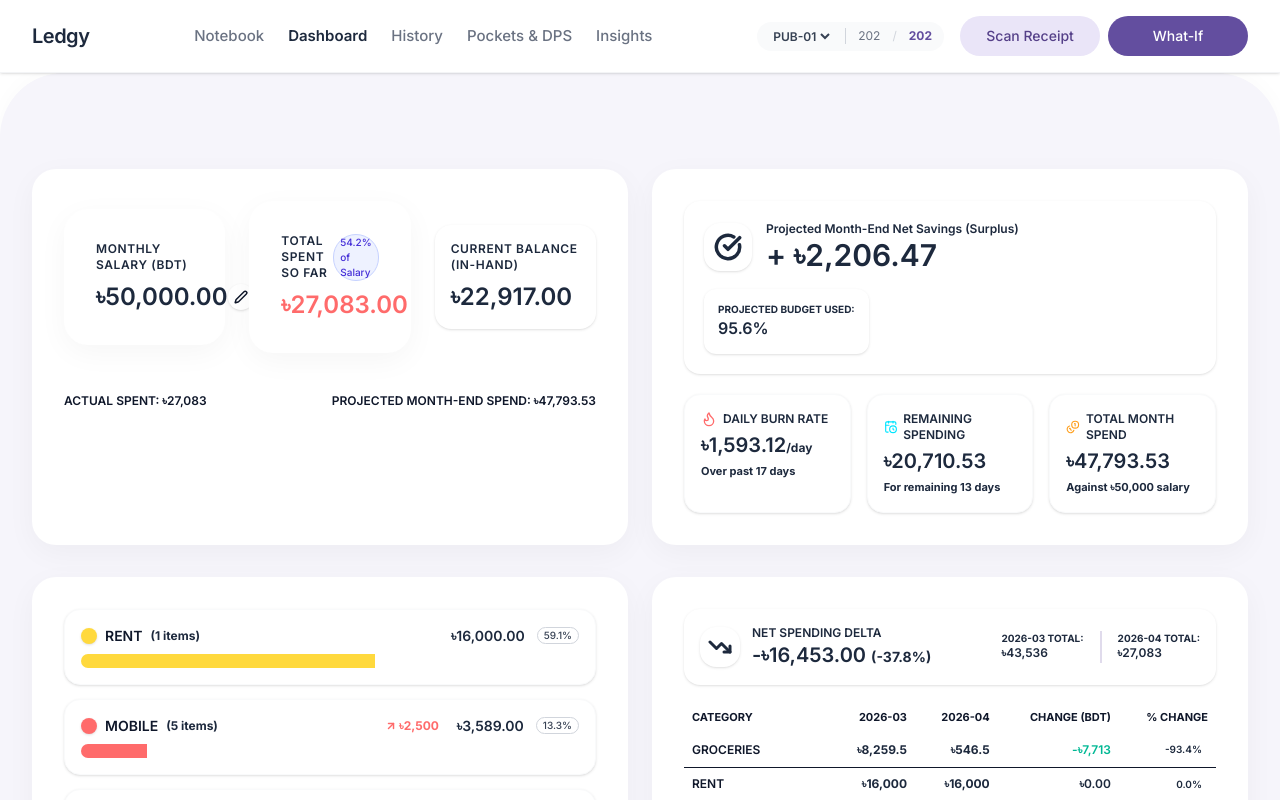
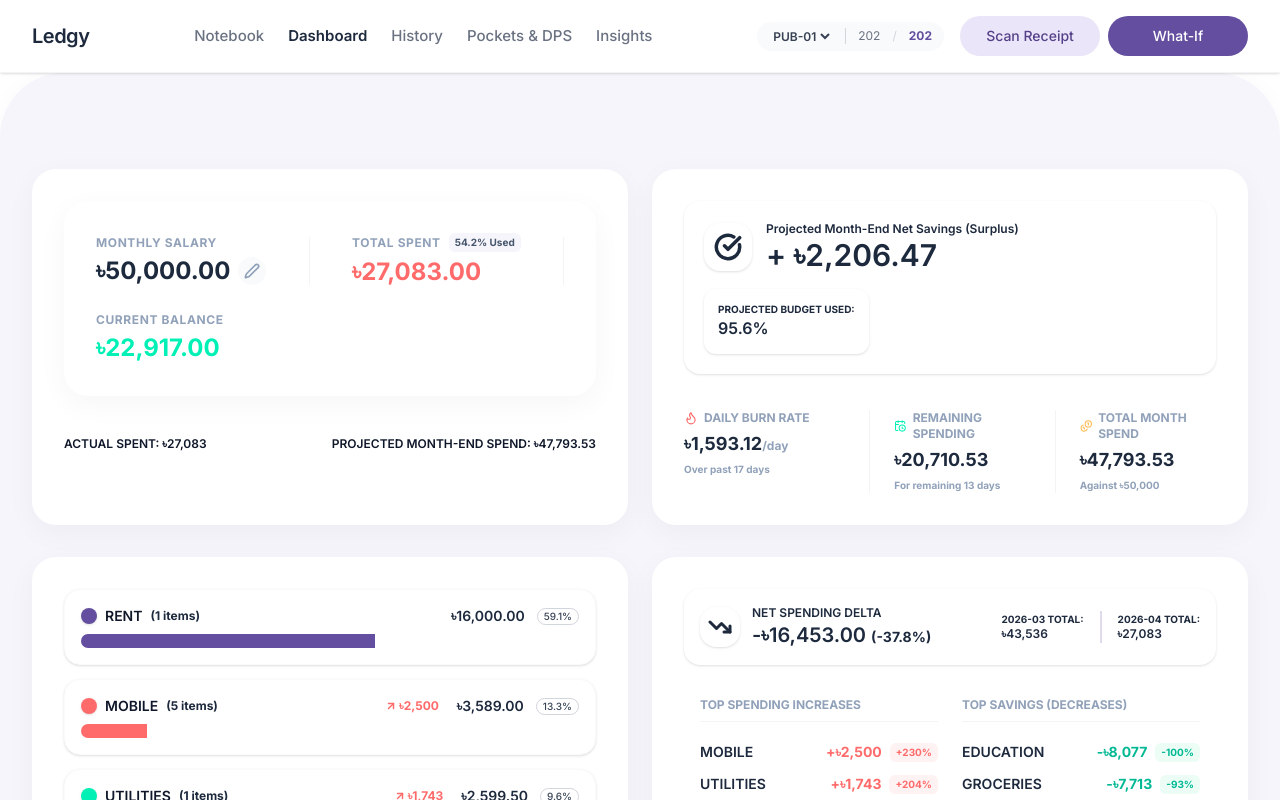
Before and after one commit to bikramroyutsa/lsh26-t061-p12, a Next.js app: page / in a window 1280 px wide. Both pictures are taken after a click on the button "Dashboard". Shown: the top 800 px of the page. Built offline with nearby package versions, Linux system fonts and the light colour scheme.

Commit message:
Fixed Dashboard

```diff
--- a/src/components/dashboard/CategoryBreakdown.tsx
+++ b/src/components/dashboard/CategoryBreakdown.tsx
@@ -38,8 +38,34 @@ export const CategoryBreakdown: React.FC = () => {
     })
     .sort((a, b) => b.total - a.total);
 
+  // Limit to top 5, rest goes to "Other"
+  let finalCategories = [...sortedCategories];
+  if (sortedCategories.length > 6) {
+    const top5 = sortedCategories.slice(0, 5);
+    const others = sortedCategories.slice(5);
+
+    const otherTotal = others.reduce((s, c) => s + c.total, 0);
+    const otherCount = others.reduce((s, c) => s + c.count, 0);
+    const otherPercentage = others.reduce((s, c) => s + c.percentage, 0);
+    const otherDeltaBdt = others.reduce((s, c) => s + c.delta_bdt, 0);
+    const otherDeltaPercentage = 0; // Weighted average is complex, so we leave it at 0 for simplicity
+
+    finalCategories = [
+      ...top5,
+      {
+        category: "Other",
+        total: roundHalfUp(otherTotal, 2),
+        count: otherCount,
+        percentage: roundHalfUp(otherPercentage, 1),
+        delta_bdt: roundHalfUp(otherDeltaBdt, 2),
+        delta_percentage: 0,
+      }
+    ];
+  }
+
   const getCategoryColor = (index: number) => {
-    const colors = ["#FFD93D", "#FF6B6B", "#00F0B5", "#C4B5FD", "#00E5FF", "#FF9F1C", "#FF70A6"];
+    // Soft SaaS and material pastels
+    const colors = ["#634E9F", "#FF6B6B", "#00F0B5", "#A093D6", "#FFB84C", "#B2B2B2"];
     return colors[index % colors.length];
   };
 
@@ -60,13 +86,13 @@ export const CategoryBreakdown: React.FC = () => {
       }
       headerBg="muted"
     >
-      {sortedCategories.length === 0 ? (
+      {finalCategories.length === 0 ? (
         <div className="text-center py-8 font-bold text-slate-800">
           No expenses recorded for {selectedMonth}.
         </div>
       ) : (
         <div className="flex flex-col gap-3.5">
-          {sortedCategories.map((item, idx) => {
+          {finalCategories.map((item, idx) => {
             const barBg = getCategoryColor(idx);
             return (
               <div
--- a/src/components/dashboard/MonthlyComparison.tsx
+++ b/src/components/dashboard/MonthlyComparison.tsx
@@ -84,57 +84,65 @@ export const MonthlyComparison: React.FC = () => {
         </div>
       </div>
 
-      {/* Category Level MoM Table */}
-      <div className="overflow-x-auto">
-        <table className="w-full text-left border-collapse">
-          <thead>
-            <tr className="border-gray-200 bg-white text-[11px] font-semibold uppercase">
-              <th className="py-2 px-2">Category</th>
-              <th className="py-2 px-2 text-right">{momComparison.last_month}</th>
-              <th className="py-2 px-2 text-right">{momComparison.this_month}</th>
-              <th className="py-2 px-2 text-right">Change (BDT)</th>
-              <th className="py-2 px-2 text-right">% Change</th>
-            </tr>
-          </thead>
-          <tbody className="divide-y border-gray-200">
-            {momComparison.category_changes.map((item) => {
-              const increased = item.delta_bdt > 0;
-              const isZero = item.delta_bdt === 0;
+      {/* Top Movers list */}
+      <div className="grid grid-cols-1 sm:grid-cols-2 gap-6 p-4">
+        {/* Top Increases */}
+        <div className="flex flex-col gap-3">
+          <div className="text-xs font-bold uppercase text-slate-400 mb-2 border-b border-gray-100 pb-2">
+            Top Spending Increases
+          </div>
+          {momComparison.category_changes
+            .filter((c) => c.delta_bdt > 0)
+            .sort((a, b) => b.delta_bdt - a.delta_bdt)
+            .slice(0, 3)
+            .map((item) => (
+              <div key={item.category} className="flex items-center justify-between">
+                <span className="text-sm font-semibold text-slate-800 uppercase">
+                  {item.category}
+                </span>
+                <div className="flex items-center gap-2">
+                  <span className="text-sm font-bold text-[#FF6B6B]">
+                    +৳{Math.abs(item.delta_bdt).toLocaleString("en-IN")}
+                  </span>
+                  <span className="text-[10px] font-bold bg-red-50 text-[#FF6B6B] px-1.5 py-0.5 rounded-md">
+                    +{item.delta_percentage.toFixed(0)}%
+                  </span>
+                </div>
+              </div>
+            ))}
+          {momComparison.category_changes.filter((c) => c.delta_bdt > 0).length === 0 && (
+            <span className="text-sm text-slate-400 font-medium">No increases this month.</span>
+          )}
+        </div>
 
-              return (
-                <tr key={item.category} className="hover:bg-gray-50 text-xs font-bold">
-                  <td className="py-2 px-2 font-semibold uppercase">{item.category}</td>
-                  <td className="py-2 px-2 text-right text-slate-800">
-                    ৳{item.last_bdt.toLocaleString("en-IN")}
-                  </td>
-                  <td className="py-2 px-2 text-right text-slate-800">
-                    ৳{item.this_bdt.toLocaleString("en-IN")}
-                  </td>
-                  <td
-                    className={`py-2 px-2 text-right font-semibold ${
-                      isZero ? "text-slate-800" : increased ? "text-[#FF6B6B]" : "text-[#00B894]"
-                    }`}
-                  >
-                    {isZero ? "৳0.00" : `${increased ? "+" : "-"}৳${Math.abs(item.delta_bdt).toLocaleString("en-IN")}`}
-                  </td>
-                  <td className="py-2 px-2 text-right">
-                    <span
-                      className={`inline-block px-1.5 py-0.5 border-none text-[10px] font-semibold ${
-                        isZero
-                          ? "bg-white text-slate-800"
-                          : increased
-                          ? "bg-white text-[#FF6B6B]"
-                          : "bg-white text-slate-800"
-                      }`}
-                    >
-                      {isZero ? "0.0%" : `${increased ? "+" : ""}${item.delta_percentage.toFixed(1)}%`}
-                    </span>
-                  </td>
-                </tr>
-              );
-            })}
-          </tbody>
-        </table>
+        {/* Top Decreases */}
+        <div className="flex flex-col gap-3">
+          <div className="text-xs font-bold uppercase text-slate-400 mb-2 border-b border-gray-100 pb-2">
+            Top Savings (Decreases)
+          </div>
+          {momComparison.category_changes
+            .filter((c) => c.delta_bdt < 0)
+            .sort((a, b) => a.delta_bdt - b.delta_bdt) // sort ascending so largest negative is first
+            .slice(0, 3)
+            .map((item) => (
+              <div key={item.category} className="flex items-center justify-between">
+                <span className="text-sm font-semibold text-slate-800 uppercase">
+                  {item.category}
+                </span>
+                <div className="flex items-center gap-2">
+                  <span className="text-sm font-bold text-[#00B894]">
+                    -৳{Math.abs(item.delta_bdt).toLocaleString("en-IN")}
+                  </span>
+                  <span className="text-[10px] font-bold bg-emerald-50 text-[#00B894] px-1.5 py-0.5 rounded-md">
+                    {item.delta_percentage.toFixed(0)}%
+                  </span>
+                </div>
+              </div>
+            ))}
+          {momComparison.category_changes.filter((c) => c.delta_bdt < 0).length === 0 && (
+            <span className="text-sm text-slate-400 font-medium">No decreases this month.</span>
+          )}
+        </div>
       </div>
     </Card>
   );
--- a/src/components/dashboard/SalaryOverview.tsx
+++ b/src/components/dashboard/SalaryOverview.tsx
@@ -41,11 +41,11 @@ export const SalaryOverview: React.FC = () => {
       }
       headerBg="secondary"
     >
-      <div className="grid grid-cols-1 md:grid-cols-3 gap-6 items-center">
+      <div className="flex flex-wrap items-center justify-center sm:justify-between gap-6 p-6 sm:p-8 bg-white rounded-3xl shadow-[0_8px_30px_rgb(0,0,0,0.04)]">
         {/* 1. Salary Field */}
-        <div className="bg-white rounded-3xl shadow-[0_8px_30px_rgb(0,0,0,0.04)] p-6 sm:p-8 flex flex-col gap-2">
-          <span className="text-xs font-semibold uppercase text-slate-800 tracking-wider">
-            Monthly Salary (BDT)
+        <div className="flex flex-col gap-1 w-full xl:w-auto min-w-[140px]">
+          <span className="text-xs font-bold uppercase text-slate-400 tracking-wider">
+            Monthly Salary
           </span>
           {isEditingSalary ? (
             <div className="flex items-center gap-2">
@@ -53,7 +53,7 @@ export const SalaryOverview: React.FC = () => {
                 type="number"
                 value={tempSalary}
                 onChange={(e) => setTempSalary(e.target.value)}
-                className="w-full font-semibold text-xl rounded-2xl px-2 py-1 bg-white outline-none"
+                className="w-28 font-bold text-xl rounded-xl px-3 py-1 bg-[#F6F5FB] outline-none"
                 autoFocus
               />
               <Button size="sm" variant="primary" onClick={handleSaveSalary}>
@@ -61,8 +61,8 @@ export const SalaryOverview: React.FC = () => {
               </Button>
             </div>
           ) : (
-            <div className="flex items-center justify-between">
-              <span className="text-2xl font-semibold text-slate-800">
+            <div className="flex items-center gap-2">
+              <span className="text-2xl font-bold text-slate-800">
                 ৳{salary.toLocaleString("en-IN", { minimumFractionDigits: 2 })}
               </span>
               <button
@@ -70,42 +70,42 @@ export const SalaryOverview: React.FC = () => {
                   setTempSalary(salary.toString());
                   setIsEditingSalary(true);
                 }}
-                className="p-1.5 rounded-2xl bg-white hover:bg-white shadow-sm active:translate-x-0.5 active:translate-y-0.5 transition-all"
+                className="p-1.5 rounded-full bg-slate-50 hover:bg-slate-100 transition-colors shrink-0"
                 title="Edit Salary"
               >
-                <Edit2 className="w-3.5 h-3.5 stroke-[2.5px]" />
+                <Edit2 className="w-4 h-4 stroke-[2.5px] text-slate-400" />
               </button>
             </div>
           )}
         </div>
 
+        <div className="hidden xl:block w-[1px] h-12 bg-gray-100"></div>
+
         {/* 2. Total Spent So Far */}
-        <div className="bg-white rounded-3xl shadow-[0_8px_30px_rgb(0,0,0,0.04)] p-6 sm:p-8 flex flex-col gap-2">
-          <div className="flex items-center justify-between">
-            <span className="text-xs font-semibold uppercase text-slate-800 tracking-wider">
-              Total Spent So Far
+        <div className="flex flex-col gap-1 w-full xl:w-auto min-w-[140px]">
+          <div className="flex items-center gap-2">
+            <span className="text-xs font-bold uppercase text-slate-400 tracking-wider">
+              Total Spent
             </span>
-            <Badge variant="primary" size="sm">
-              {spentPercent.toFixed(1)}% of Salary
-            </Badge>
+            <span className="text-[10px] font-bold bg-[#F6F5FB] text-slate-600 px-1.5 py-0.5 rounded-md whitespace-nowrap">
+              {spentPercent.toFixed(1)}% Used
+            </span>
           </div>
-          <span className="text-2xl font-semibold text-[#FF6B6B]">
+          <span className="text-2xl font-bold text-[#FF6B6B]">
             ৳{forecast.current_spent_bdt.toLocaleString("en-IN", { minimumFractionDigits: 2 })}
           </span>
         </div>
 
+        <div className="hidden xl:block w-[1px] h-12 bg-gray-100"></div>
+
         {/* 3. Current In-Hand Balance */}
-        <div
-          className={`rounded-2xl p-4 shadow-sm flex flex-col gap-2 ${
-            netBalance >= 0 ? "bg-white" : "bg-white"
-          }`}
-        >
-          <span className="text-xs font-semibold uppercase text-slate-800 tracking-wider">
-            Current Balance (In-Hand)
+        <div className="flex flex-col gap-1 w-full xl:w-auto min-w-[140px]">
+          <span className="text-xs font-bold uppercase text-slate-400 tracking-wider">
+            Current Balance
           </span>
           <span
-            className={`text-2xl font-semibold ${
-              netBalance >= 0 ? "text-slate-800" : "text-[#FF6B6B]"
+            className={`text-2xl font-bold ${
+              netBalance >= 0 ? "text-[#00F0B5]" : "text-[#FF6B6B]"
             }`}
           >
             ৳{netBalance.toLocaleString("en-IN", { minimumFractionDigits: 2 })}
--- a/src/components/forecast/ForecastCard.tsx
+++ b/src/components/forecast/ForecastCard.tsx
@@ -71,47 +71,47 @@ export const ForecastCard: React.FC = () => {
       </div>
 
       {/* Forecast Metric Grid */}
-      <div className="grid grid-cols-1 sm:grid-cols-3 gap-4">
+      <div className="grid grid-cols-1 sm:grid-cols-3 gap-6 pt-4">
         {/* Daily Burn Rate */}
-        <div className="bg-white rounded-2xl shadow-sm p-4 border border-gray-50 flex flex-col gap-1">
-          <div className="flex items-center gap-1.5 text-xs font-semibold uppercase text-slate-800">
-            <Flame className="w-4 h-4 text-[#FF6B6B]" />
+        <div className="flex flex-col gap-1">
+          <div className="flex items-center gap-1.5 text-xs font-bold uppercase text-slate-400">
+            <Flame className="w-3.5 h-3.5 text-[#FF6B6B]" />
             <span>Daily Burn Rate</span>
           </div>
-          <span className="text-xl font-semibold text-slate-800">
+          <span className="text-lg font-bold text-slate-800">
             ৳{forecast.daily_burn_rate_bdt.toLocaleString("en-IN", { minimumFractionDigits: 2 })}
-            <span className="text-xs font-bold text-slate-800">/day</span>
+            <span className="text-xs font-bold text-slate-400">/day</span>
           </span>
-          <span className="text-[11px] font-bold text-slate-800">
+          <span className="text-[10px] font-bold text-slate-400">
             Over past {forecast.elapsed_days} days
           </span>
         </div>
 
         {/* Expected Rest of Month Spending */}
-        <div className="bg-white rounded-2xl shadow-sm p-4 border border-gray-50 flex flex-col gap-1">
-          <div className="flex items-center gap-1.5 text-xs font-semibold uppercase text-slate-800">
-            <CalendarClock className="w-4 h-4 text-[#00E5FF]" />
+        <div className="flex flex-col gap-1 sm:border-l sm:border-gray-100 sm:pl-6">
+          <div className="flex items-center gap-1.5 text-xs font-bold uppercase text-slate-400">
+            <CalendarClock className="w-3.5 h-3.5 text-[#00F0B5]" />
             <span>Remaining Spending</span>
           </div>
-          <span className="text-xl font-semibold text-slate-800">
+          <span className="text-lg font-bold text-slate-800">
             ৳{forecast.projected_remaining_spend_bdt.toLocaleString("en-IN", { minimumFractionDigits: 2 })}
           </span>
-          <span className="text-[11px] font-bold text-slate-800">
+          <span className="text-[10px] font-bold text-slate-400">
             For remaining {forecast.remaining_days} days
           </span>
         </div>
 
         {/* Total Projected Monthly Spend */}
-        <div className="bg-white rounded-2xl shadow-sm p-4 border border-gray-50 flex flex-col gap-1">
-          <div className="flex items-center gap-1.5 text-xs font-semibold uppercase text-slate-800">
-            <Coins className="w-4 h-4 text-[#FF9F1C]" />
+        <div className="flex flex-col gap-1 sm:border-l sm:border-gray-100 sm:pl-6">
+          <div className="flex items-center gap-1.5 text-xs font-bold uppercase text-slate-400">
+            <Coins className="w-3.5 h-3.5 text-[#FFB84C]" />
             <span>Total Month Spend</span>
           </div>
-          <span className="text-xl font-semibold text-slate-800">
+          <span className="text-lg font-bold text-slate-800">
             ৳{forecast.total_projected_spend_bdt.toLocaleString("en-IN", { minimumFractionDigits: 2 })}
           </span>
-          <span className="text-[11px] font-bold text-slate-800">
-            Against ৳{forecast.salary_bdt.toLocaleString("en-IN")} salary
+          <span className="text-[10px] font-bold text-slate-400">
+            Against ৳{forecast.salary_bdt.toLocaleString("en-IN")}
           </span>
         </div>
       </div>
```
Also changed, not shown: src/components/dashboard/LargestExpenses.tsx (+11 -14 lines).
